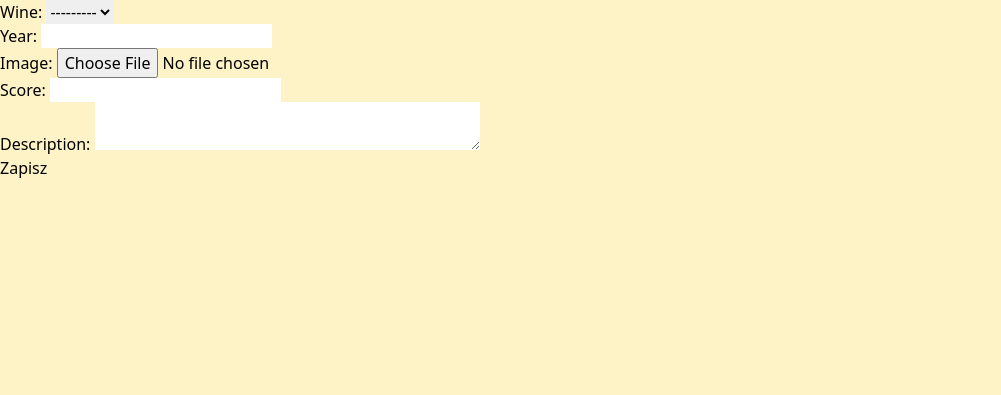
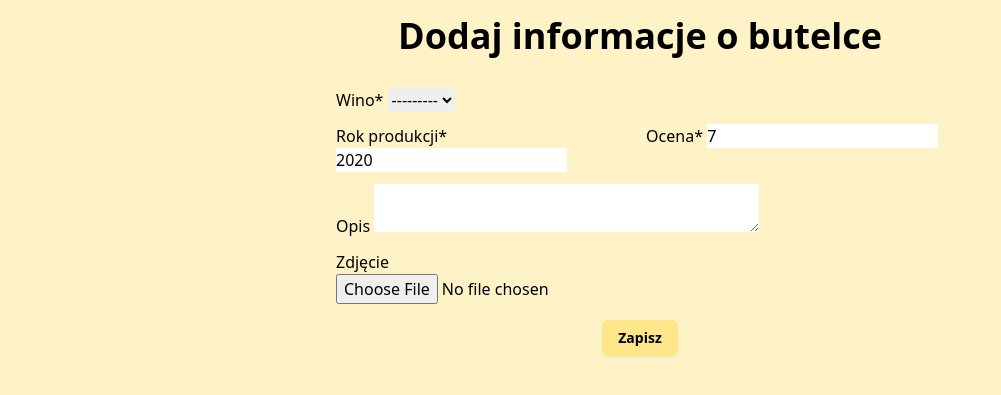
Before and after one commit to tobasqo/sommelier, a Django app: page /bottles in a window 1280 px wide. Shown: the top 395 px of the page, without its empty margins (0-1001 px from the left). Run offline with Django 5.2, Linux system fonts and the light colour scheme; data that the repository does not hold is empty; some libraries are stand-ins or nearby versions.

Commit message:
style bottle form

```diff
--- a/sommelier/forms.py
+++ b/sommelier/forms.py
@@ -10,15 +10,23 @@ class WineForm(forms.ModelForm):
     class Meta:
         model = models.Wine
         fields = '__all__'
+        labels = {
+            'taste': 'Smak',
+            'kind': 'Kolor',
+            'country': 'Kraj produkcji',
+            'type': 'Szczep',
+            'name': 'Nazwa',
+            'producer': 'Producent',
+        }
 
     def __init__(self, *args, **kwargs):
         super().__init__(*args, **kwargs)
         self.helper = FormHelper()
         self.helper.layout = layout.Layout(
             layout.Div(
-                layout.Div('taste', css_class='md:w-[50%]'),
-                layout.Div('kind', css_class='md:w-[50%]'),
-                css_class='md:flex md:justify-between',
+                layout.Div('taste', css_class='w-[49%]'),
+                layout.Div('kind', css_class='w-[49%]'),
+                css_class='flex justify-between',
             ),
             'country',
             'type',
@@ -28,7 +36,7 @@ class WineForm(forms.ModelForm):
                 layout.Submit(
                     'submit',
                     'Zapisz',
-                    css_class='rounded-md bg-amber-200 px-4 py-2 text-sm font-semibold shadow-sm hover:bg-amber-500 '
+                    css_class='rounded-md bg-amber-200 px-4 py-2 text-sm font-semibold shadow-sm hover:bg-amber-300 '
                               'focus-visible:outline focus-visible:outline-2',
                 ),
                 css_class='flex justify-center mt-4',
@@ -42,7 +50,40 @@ class BottleForm(forms.ModelForm):
         fields = '__all__'
         widgets = {
             'description': forms.Textarea(attrs={'rows': 2}),
+            'year': forms.NumberInput(attrs={'value': 2020}),
+            'score': forms.NumberInput(attrs={'value': 7}),
         }
+        labels = {
+            'wine': 'Wino',
+            'year': 'Rok produkcji',
+            'score': 'Ocena',
+            'description': 'Opis',
+            'image': 'Zdjęcie',
+        }
+
+    def __init__(self, *args, **kwargs):
+        super().__init__(*args, **kwargs)
+        self.helper = FormHelper()
+        self.helper.layout = layout.Layout(
+            'wine',
+            layout.Div(
+                layout.Div('year', css_class='w-[49%]'),
+                layout.Div('score', css_class='w-[49%]'),
+                css_class='flex justify-between',
+            ),
+            'description',
+            'image',  # want to style this element
+            layout.Div(
+                layout.Submit(
+                    'submit',
+                    'Zapisz',
+                    css_class='rounded-md bg-amber-200 px-4 py-2 text-sm font-semibold shadow-sm hover:bg-amber-300 '
+                              'focus-visible:outline focus-visible:outline-2',
+                ),
+                css_class='flex justify-center mt-4',
+            ),
+        )
+        self.helper.use_custom_control = True
 
 
 class ShopInfoForm(forms.ModelForm):
--- a/templates/partials/forms/bottle_form.html
+++ b/templates/partials/forms/bottle_form.html
@@ -1,10 +1,11 @@
 {% extends 'base.html' %}
-{% load tailwind_filters %}
+{% load crispy_forms_tags %}
 
 {% block body %}
-    <form method="post" enctype="multipart/form-data">
+    <div class="mt-4 w-11/12 max-w-2xl mx-auto sm:px-6 lg:px-8">
+        <h1 class="text-4xl font-bold mb-8 text-center">Dodaj informacje o butelce</h1>
+
         {% csrf_token %}
-        {{ form|crispy }}
-        <button type="submit">Zapisz</button>
-    </form>
+        {% crispy form %}
+    </div>
 {% endblock %}
--- a/templates/partials/forms/wine_form.html
+++ b/templates/partials/forms/wine_form.html
@@ -5,9 +5,7 @@
     <div class="mt-4 w-11/12 max-w-2xl mx-auto sm:px-6 lg:px-8">
         <h1 class="text-4xl font-bold mb-8 text-center">Dodaj informacje o winie</h1>
 
-        <form method="post" enctype="multipart/form-data">
-            {% csrf_token %}
-            {% crispy form %}
-        </form>
+        {% csrf_token %}
+        {% crispy form %}
     </div>
 {% endblock %}
```
